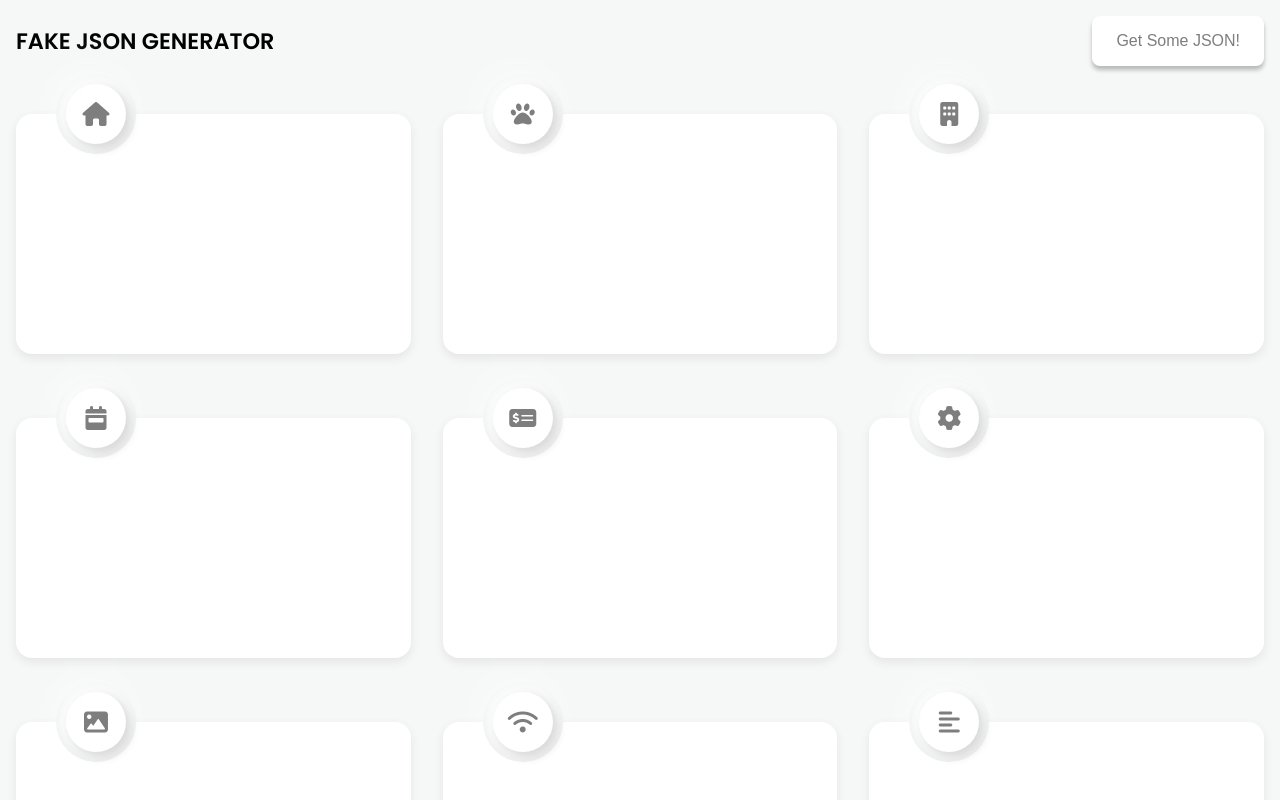
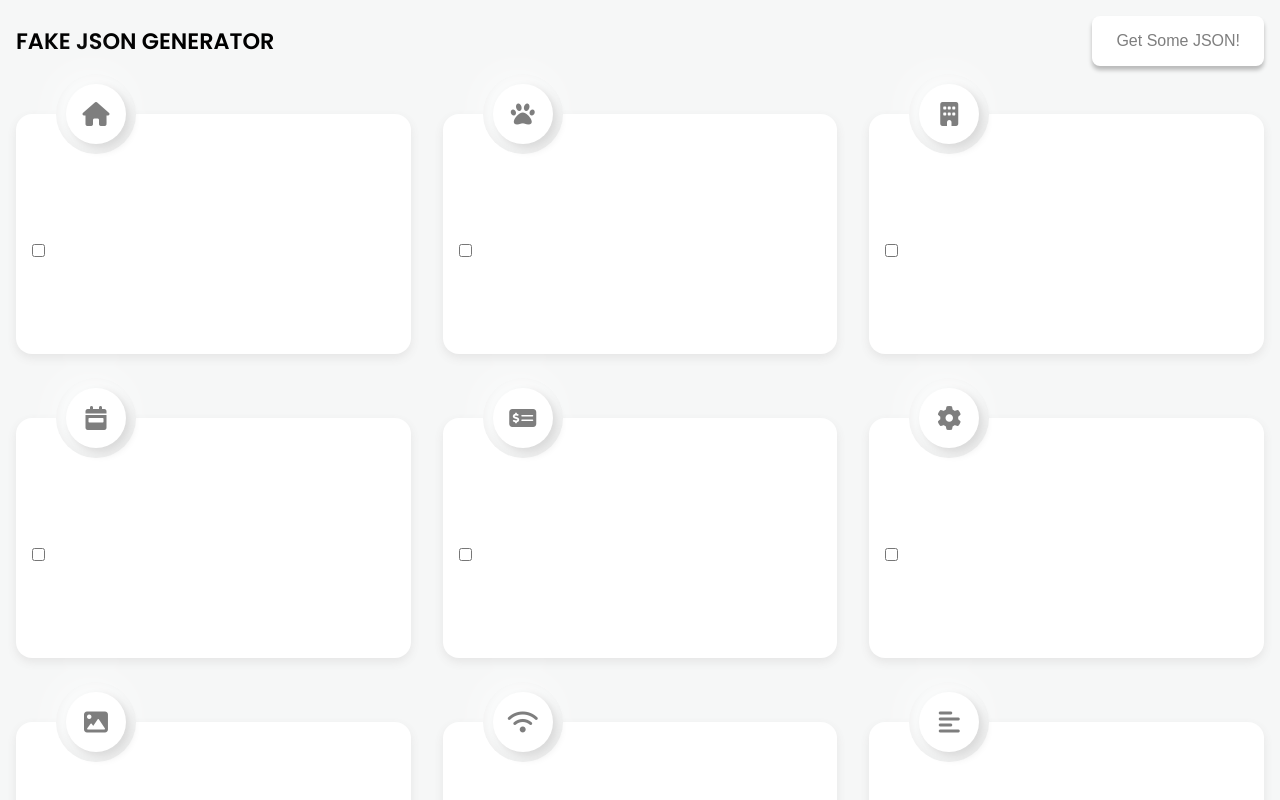
Before and after one commit to Rupam-Shil/Fake-Json-Generator, a Vue app: page / in a window 1280 px wide. Shown: the top 800 px of the page. Built offline with nearby package versions, Linux system fonts and the light colour scheme.

Commit message:
more ui done

```diff
--- a/src/App.vue
+++ b/src/App.vue
@@ -13,22 +13,10 @@
 import Navbar from './components/NavBar.vue';
 import Card from './components/Card.vue';
 import { ref } from 'vue';
+import { allCards } from './composables/allJsonData';
 
 //data
-const cards = ref([
-	{ icon: 'fa-home' },
-	{ icon: 'fa-paw' },
-	{ icon: 'fa-building' },
-	{ icon: 'fa-calendar-week' },
-	{ icon: 'fa-money-check-alt' },
-	{ icon: 'fa-cog' },
-	{ icon: 'fa-image' },
-	{ icon: 'fa-wifi' },
-	{ icon: 'fa-align-left' },
-	{ icon: 'fa-user-circle' },
-	{ icon: 'fa-phone-alt' },
-	{ icon: 'fa-dice' },
-]);
+const cards = ref(allCards);
 </script>
 
 <style lang="scss">
--- a/src/components/Card.vue
+++ b/src/components/Card.vue
@@ -5,11 +5,42 @@
 				<i class="fas " :class="card.icon"></i>
 			</div>
 		</div>
+		<div class="card-main">
+			<div class="checkbox">
+				<input type="checkbox" :value="card.value" v-model="checkboxValues" />
+				<span class="checkbox-name">{{ card.name }}</span>
+			</div>
+		</div>
 	</div>
 </template>
 
 <script setup>
-import { ref, defineProps, toRefs } from 'vue';
+import { ref, defineProps, toRefs, watch } from 'vue';
+import { useStore } from 'vuex';
+
+const checkboxValues = ref([]);
+
+const store = useStore();
+
+watch(checkboxValues, (newValue, oldValue) => {
+	if (newValue.length > oldValue.length) {
+		checkboxValues.value.forEach((val) => {
+			if (store.state.allCheckedValues.includes(val)) {
+				return;
+			} else {
+				store.commit('pushToCheckedValues', val);
+			}
+		});
+	} else {
+		oldValue.forEach((val) => {
+			if (newValue.includes(val)) {
+				return;
+			} else {
+				store.commit('removeFromCheckedValues', val);
+			}
+		});
+	}
+});
 
 const props = defineProps({
 	card: {},
@@ -20,12 +51,33 @@ const { card } = toRefs(props);
 
 <style lang="scss" scoped>
 .card {
-	height: 15rem;
+	min-height: 15rem;
 	background: var(--white);
 	box-shadow: var(--box-shadow-card);
 	border-radius: 1rem;
 	position: relative;
 	isolation: isolate;
+	&-main {
+		width: 100%;
+		height: 100%;
+		padding: 3rem 1rem 1rem;
+		border-radius: inherit;
+		display: grid;
+		grid-template-columns: repeat(2, 1fr);
+		.checkbox {
+			display: flex;
+			align-items: center;
+			gap: 0.5rem;
+			&-name {
+				color: var(--icon-grey);
+				text-transform: capitalize;
+				font-weight: 600;
+			}
+			input:checked + .checkbox-name {
+				color: var(--text-black);
+			}
+		}
+	}
 	&-icon {
 		position: absolute;
 		width: 80px;
@@ -51,8 +103,46 @@ const { card } = toRefs(props);
 			i {
 				font-size: 1.5rem;
 				color: var(--icon-grey);
+				transition: 0.3s ease-in-out;
 			}
 		}
 	}
+	&:hover {
+		.card-icon {
+			&::before {
+				position: absolute;
+				content: '';
+				width: 100%;
+				height: 100%;
+				border-radius: 50%;
+				background-color: #4158d0;
+				background-image: linear-gradient(
+					43deg,
+					#4158d0 0%,
+					#c850c0 46%,
+					#ffcc70 100%
+				);
+				animation: backgroundrotate 1s linear infinite;
+			}
+
+			&-main {
+				box-shadow: none;
+			}
+		}
+		i {
+			transform: rotate(-10deg) scale(1.2);
+			color: var(--text-black);
+		}
+	}
+}
+
+@keyframes backgroundrotate {
+	0% {
+		transform: rotate(0deg);
+	}
+
+	100% {
+		transform: rotate(360deg);
+	}
 }
 </style>
--- /dev/null
+++ b/src/composables/allJsonData.js
@@ -0,0 +1,14 @@
+export const allCards = [
+	{ icon: 'fa-home', value: 'check1' },
+	{ icon: 'fa-paw', value: 'check2' },
+	{ icon: 'fa-building', value: 'check3' },
+	{ icon: 'fa-calendar-week', value: 'check4' },
+	{ icon: 'fa-money-check-alt', value: 'check5' },
+	{ icon: 'fa-cog', value: 'check6' },
+	{ icon: 'fa-image', value: 'check7' },
+	{ icon: 'fa-wifi', value: 'check8' },
+	{ icon: 'fa-align-left', value: 'check9' },
+	{ icon: 'fa-user-circle', value: 'check10' },
+	{ icon: 'fa-phone-alt', value: 'check11' },
+	{ icon: 'fa-dice', value: 'check12' },
+];
--- a/src/store/index.js
+++ b/src/store/index.js
@@ -1,12 +1,19 @@
-import { createStore } from 'vuex'
+import { createStore } from 'vuex';
 
 export default createStore({
-  state: {
-  },
-  mutations: {
-  },
-  actions: {
-  },
-  modules: {
-  }
-})
+	state: {
+		allCheckedValues: [],
+	},
+	mutations: {
+		pushToCheckedValues(state, payload) {
+			state.allCheckedValues.push(payload);
+		},
+		removeFromCheckedValues(state, payload) {
+			state.allCheckedValues = state.allCheckedValues.filter((el) => {
+				return el !== payload;
+			});
+		},
+	},
+	actions: {},
+	modules: {},
+});
```
